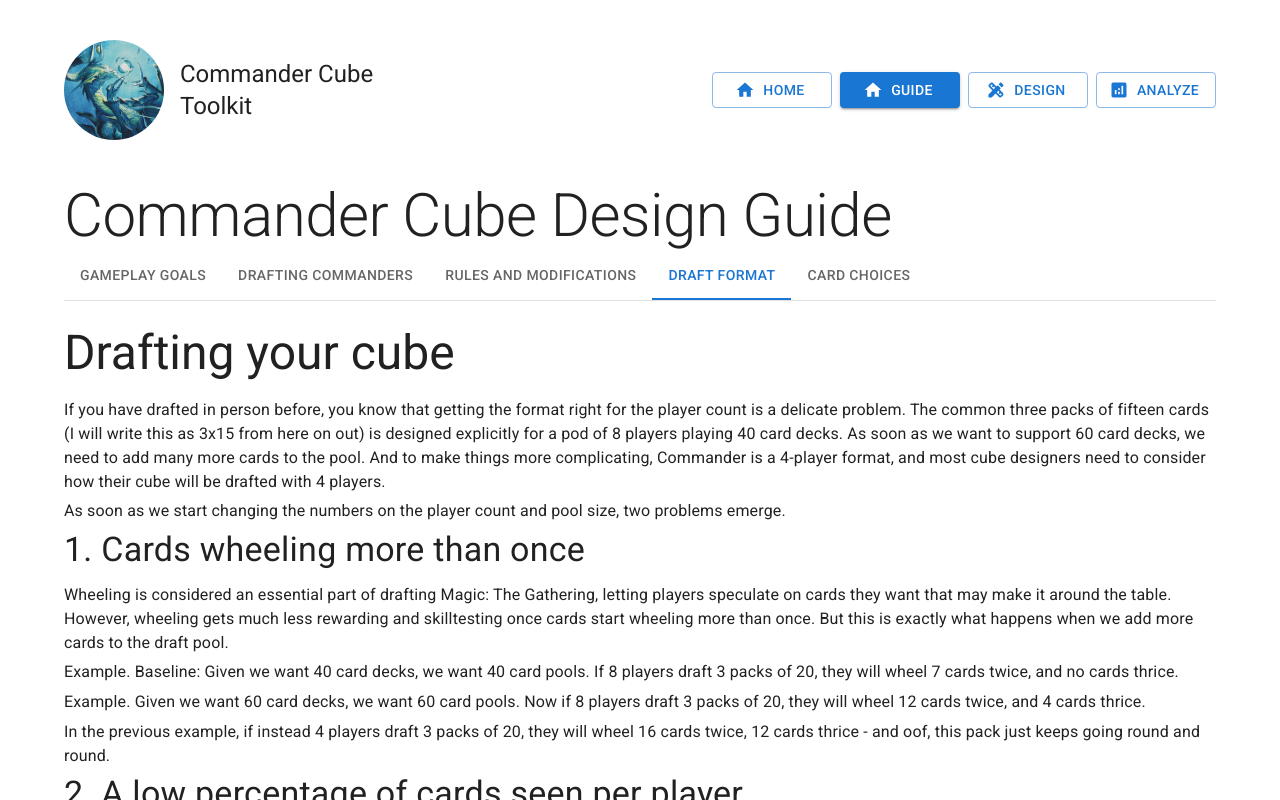
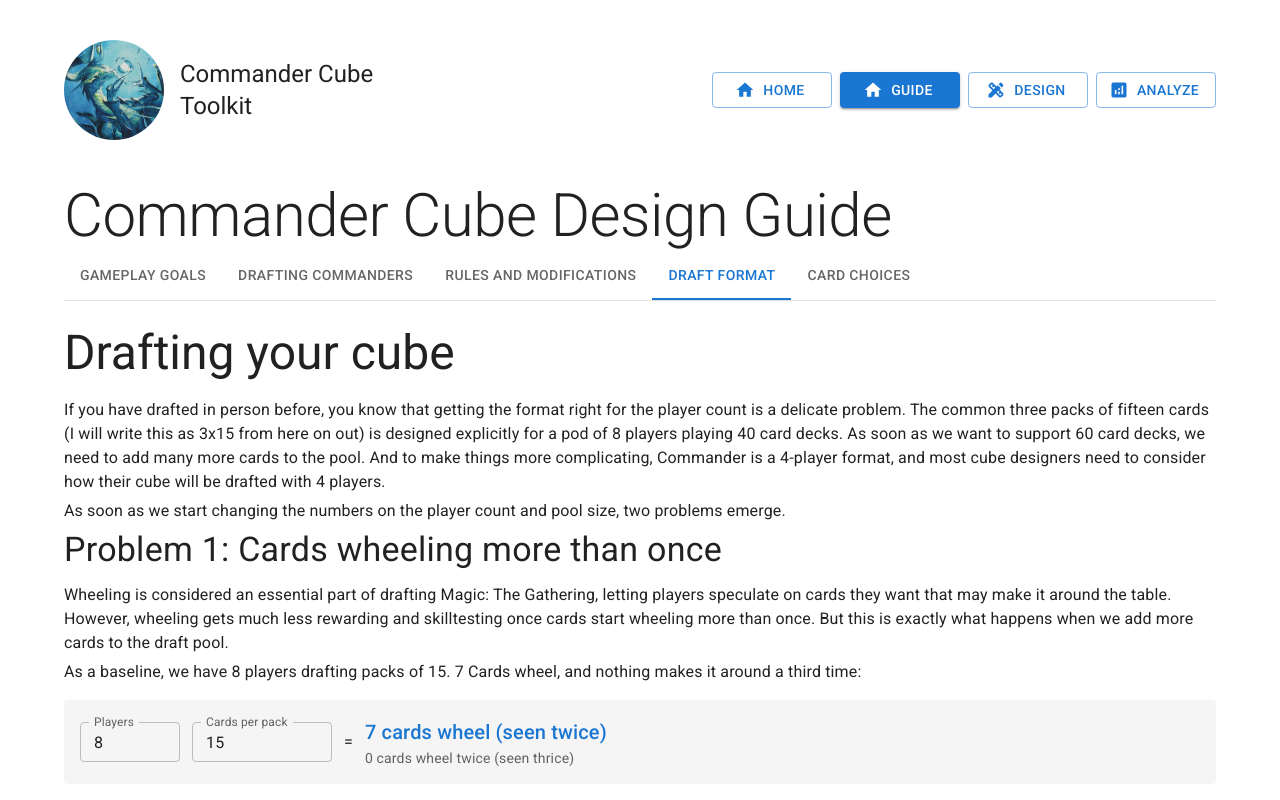
Before and after one commit to JJ-Kamminga/commander-cube-analysis, a Next.js app: page /guide in a window 1280 px wide. Both pictures are taken after a click on the tab "DRAFT FORMAT". Shown: the top 800 px of the page. Built offline with nearby package versions, Linux system fonts and the light colour scheme.

Commit message:
Expand content with 2 new calculators

```diff
--- a/src/app/guide/DraftAndDeckbuildingTab.tsx
+++ b/src/app/guide/DraftAndDeckbuildingTab.tsx
@@ -11,6 +11,8 @@ import {
   Typography,
 } from "@mui/material";
 import ExpandMoreIcon from "@mui/icons-material/ExpandMore";
+import { WheelingCalculator } from "@/components/Design/WheelingCalculator";
+import { DraftPoolCalculator } from "@/components/Design/DraftPoolCalculator";
 
 export function DraftAndDeckbuildingTab() {
   return (
@@ -33,7 +35,7 @@ export function DraftAndDeckbuildingTab() {
         size, two problems emerge.
       </Typography>
       <Typography variant="h4" gutterBottom>
-        1. Cards wheeling more than once
+        Problem 1: Cards wheeling more than once
       </Typography>
       <Typography variant="body1" color="text.primary" gutterBottom>
         Wheeling is considered an essential part of drafting Magic: The
@@ -43,34 +45,58 @@ export function DraftAndDeckbuildingTab() {
         exactly what happens when we add more cards to the draft pool.
       </Typography>
       <Typography variant="body1" color="text.primary" gutterBottom>
-        Example. Baseline: Given we want 40 card decks, we want 40 card pools.
-        If 8 players draft 3 packs of 20, they will wheel 7 cards twice, and no
-        cards thrice.
+        As a baseline, we have 8 players drafting packs of 15. 7 Cards wheel,
+        and nothing makes it around a third time:
       </Typography>
+      <WheelingCalculator
+        defaultPlayers={8}
+        defaultPacks={3}
+        defaultCardsPerPack={15}
+      />
       <Typography variant="body1" color="text.primary" gutterBottom>
-        Example. Given we want 60 card decks, we want 60 card pools. Now if 8
-        players draft 3 packs of 20, they will wheel 12 cards twice, and 4 cards
-        thrice.
+        Now when we scale up to 60-card decks, keeping 3 packs to keep the
+        example clear, we end up with 20-card packs. Not only do we have more
+        cards wheeling, we have cards wheeling twice:
       </Typography>
+      <WheelingCalculator
+        defaultPlayers={8}
+        defaultPacks={3}
+        defaultCardsPerPack={20}
+      />
       <Typography variant="body1" color="text.primary" gutterBottom>
-        In the previous example, if instead 4 players draft 3 packs of 20, they
-        will wheel 16 cards twice, 12 cards thrice - and oof, this pack just
-        keeps going round and round.
+        This may be acceptable with 8 players, but when we lower the player
+        count things start to get annoying. This pack just keeps going round and
+        round:
       </Typography>
+      <WheelingCalculator
+        defaultPlayers={4}
+        defaultPacks={3}
+        defaultCardsPerPack={20}
+      />
+      We need to find a way to increase the pool size without causing endless
+      wheels, preferably having cards wheel no more than once.
       <Typography variant="h4" gutterBottom>
-        2. A low percentage of cards seen per player
+        Problem 2: A low percentage of cards seen per player
       </Typography>
       <Typography variant="body1" color="text.primary" gutterBottom>
         A cube is typically designed to be drafted in full. But when faced with
         lower player counts, we cannot always draft the whole cube. In any cube,
         this will hurt strategies that rely on synergies or even tight ratios of
-        cards. But in synergy heavy cubes, this problem is excasserbated.
+        cards, and in synergy heavy cubes, this problem is exacerbated.
       </Typography>
       <Typography>
-        Example: reanimator decks need a tight balance between self-mill,
+        Explainer: reanimator decks need a tight balance between self-mill,
         reanimation and targets. Spellslinger decks need a tight balance of
         creatures and spells.
       </Typography>
+      <Typography variant="body1" color="text.primary" gutterBottom>
+        This problem is not unique to Commander cubes, but Commander games are
+        best played with 4, and so it is natural to try to support 4 player
+        draft pods with Commander cubes. Larger cubes that also want to support
+        8 player draft pods that can split into two game pods, can expect to
+        draft only a small portion of their cube at a time:
+      </Typography>
+      <DraftPoolCalculator defaultPlayers={4} />
       <Typography variant="body1" color="text.primary" gutterBottom>
         The problem is that when we decrease the number of players, the
         percentage of the cube that is drafted becomes lower, and not all cubes
@@ -182,7 +208,6 @@ export function DraftAndDeckbuildingTab() {
           </Box>
         </AccordionDetails>
       </Accordion>
-
       <Accordion defaultExpanded>
         <AccordionSummary expandIcon={<ExpandMoreIcon />}>
           <Typography variant="h6">Standard pick rules</Typography>
--- /dev/null
+++ b/src/components/Design/DraftPoolCalculator.tsx
@@ -0,0 +1,87 @@
+"use client";
+
+import { useState } from "react";
+import { Box, TextField, Typography } from "@mui/material";
+
+type Props = {
+  defaultCubeSize?: number;
+  defaultPlayers?: number;
+  defaultPacks?: number;
+  defaultCardsPerPack?: number;
+};
+
+export function DraftPoolCalculator({
+  defaultCubeSize = 480,
+  defaultPlayers = 8,
+  defaultPacks = 3,
+  defaultCardsPerPack = 20,
+}: Props) {
+  const [cubeSize, setCubeSize] = useState(defaultCubeSize);
+  const [players, setPlayers] = useState(defaultPlayers);
+  const [packs, setPacks] = useState(defaultPacks);
+  const [cardsPerPack, setCardsPerPack] = useState(defaultCardsPerPack);
+
+  const poolSize = players * packs * cardsPerPack;
+  const percentage = cubeSize > 0 ? Math.round((poolSize / cubeSize) * 100) : 0;
+
+  return (
+    <Box
+      sx={{
+        display: "flex",
+        alignItems: "center",
+        gap: 1.5,
+        flexWrap: "wrap",
+        my: 2,
+        p: 2,
+        borderRadius: 1,
+        bgcolor: "action.hover",
+      }}
+    >
+      <TextField
+        label="Cube size"
+        type="number"
+        size="small"
+        value={cubeSize}
+        onChange={(e) => setCubeSize(Math.max(1, Number(e.target.value)))}
+        sx={{ width: 110 }}
+        slotProps={{ htmlInput: { min: 1 } }}
+      />
+      <TextField
+        label="Players"
+        type="number"
+        size="small"
+        value={players}
+        onChange={(e) => setPlayers(Math.max(1, Number(e.target.value)))}
+        sx={{ width: 100 }}
+        slotProps={{ htmlInput: { min: 1 } }}
+      />
+      <TextField
+        label="Packs per player"
+        type="number"
+        size="small"
+        value={packs}
+        onChange={(e) => setPacks(Math.max(1, Number(e.target.value)))}
+        sx={{ width: 140 }}
+        slotProps={{ htmlInput: { min: 1 } }}
+      />
+      <TextField
+        label="Cards per pack"
+        type="number"
+        size="small"
+        value={cardsPerPack}
+        onChange={(e) => setCardsPerPack(Math.max(1, Number(e.target.value)))}
+        sx={{ width: 140 }}
+        slotProps={{ htmlInput: { min: 1 } }}
+      />
+      <Typography>=</Typography>
+      <Box>
+        <Typography variant="h6" component="span" color="primary">
+          {poolSize.toLocaleString()} card pool
+        </Typography>
+        <Typography variant="body2" color="text.secondary">
+          {percentage}% of cube in draft pool
+        </Typography>
+      </Box>
+    </Box>
+  );
+}
--- /dev/null
+++ b/src/components/Design/WheelingCalculator.tsx
@@ -0,0 +1,65 @@
+"use client";
+
+import { useState } from "react";
+import { Box, TextField, Typography } from "@mui/material";
+
+type Props = {
+  defaultPlayers?: number;
+  defaultPacks?: number;
+  defaultCardsPerPack?: number;
+};
+
+export function WheelingCalculator({
+  defaultPlayers = 8,
+  defaultCardsPerPack = 15,
+}: Props) {
+  const [players, setPlayers] = useState(defaultPlayers);
+  const [cardsPerPack, setCardsPerPack] = useState(defaultCardsPerPack);
+
+  const seenTwice = Math.max(0, cardsPerPack - players);
+  const seenThrice = Math.max(0, cardsPerPack - 2 * players);
+
+  return (
+    <Box
+      sx={{
+        display: "flex",
+        alignItems: "center",
+        gap: 1.5,
+        flexWrap: "wrap",
+        my: 2,
+        p: 2,
+        borderRadius: 1,
+        bgcolor: "action.hover",
+      }}
+    >
+      <TextField
+        label="Players"
+        type="number"
+        size="small"
+        value={players}
+        onChange={(e) => setPlayers(Math.max(1, Number(e.target.value)))}
+        sx={{ width: 100 }}
+        slotProps={{ htmlInput: { min: 1 } }}
+      />
+      <TextField
+        label="Cards per pack"
+        type="number"
+        size="small"
+        value={cardsPerPack}
+        onChange={(e) => setCardsPerPack(Math.max(1, Number(e.target.value)))}
+        sx={{ width: 140 }}
+        slotProps={{ htmlInput: { min: 1 } }}
+      />
+      <Typography>=</Typography>
+      <Box>
+        <Typography variant="h6" component="span" color="primary">
+          {seenTwice} card{seenTwice !== 1 ? "s" : ""} wheel (seen twice)
+        </Typography>
+        <Typography variant="body2" color="text.secondary">
+          {seenThrice} card{seenThrice !== 1 ? "s" : ""} wheel twice (seen
+          thrice)
+        </Typography>
+      </Box>
+    </Box>
+  );
+}
```
